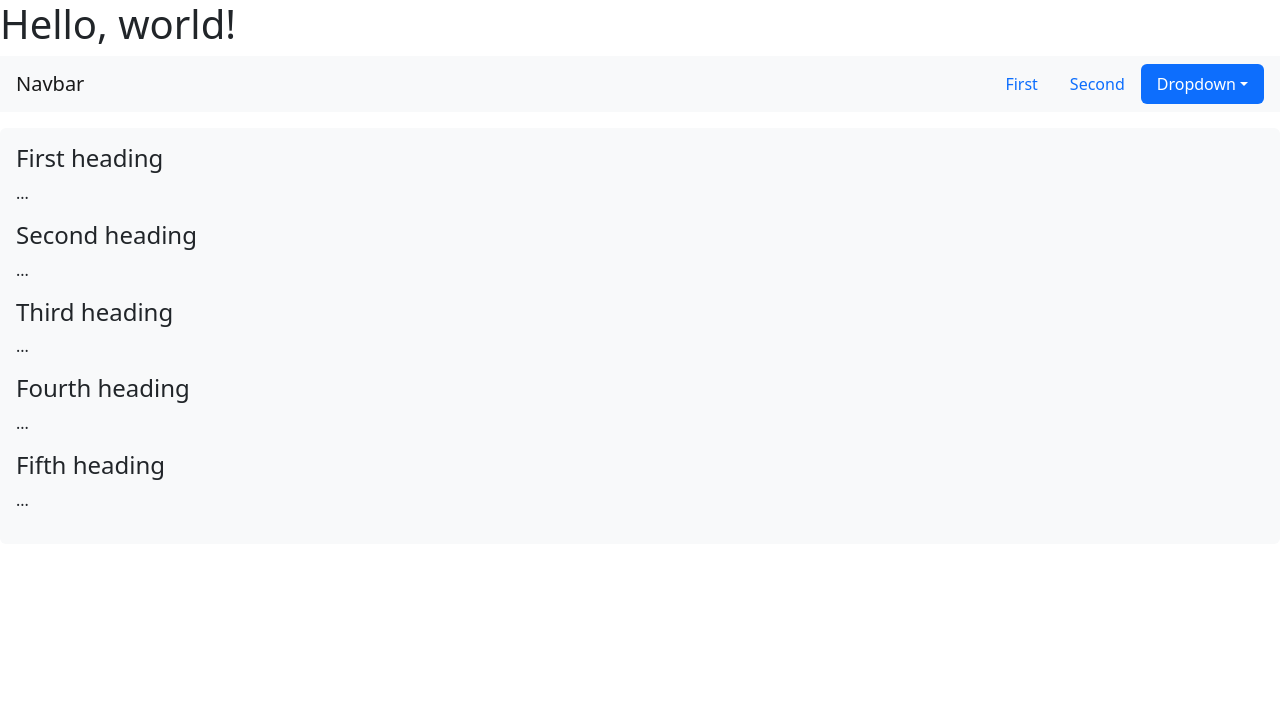
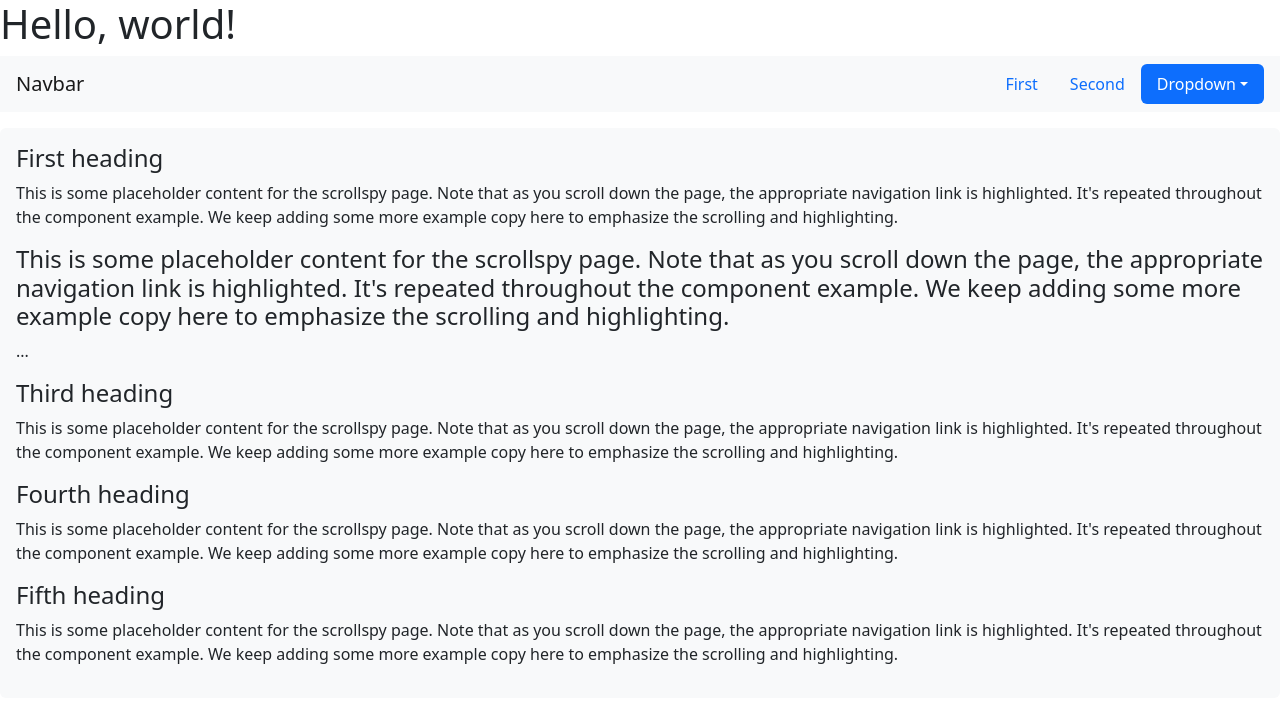
Before and after one commit to ahetesham097/NanakiWeb, a plain HTML site: page index.html in a window 1280 px wide. Drawn offline with nearby package versions, Linux system fonts and the light colour scheme.

Commit message:
adding Text

```diff
--- a/index.html
+++ b/index.html
@@ -30,15 +30,15 @@
       </nav>
       <div data-bs-spy="scroll" data-bs-target="#navbar-example2" data-bs-root-margin="0px 0px -40%" data-bs-smooth-scroll="true" class="scrollspy-example bg-light p-3 rounded-2" tabindex="0">
         <h4 id="scrollspyHeading1">First heading</h4>
-        <p>...</p>
-        <h4 id="scrollspyHeading2">Second heading</h4>
+        <p>This is some placeholder content for the scrollspy page. Note that as you scroll down the page, the appropriate navigation link is highlighted. It's repeated throughout the component example. We keep adding some more example copy here to emphasize the scrolling and highlighting.</p>
+        <h4 id="scrollspyHeading2">This is some placeholder content for the scrollspy page. Note that as you scroll down the page, the appropriate navigation link is highlighted. It's repeated throughout the component example. We keep adding some more example copy here to emphasize the scrolling and highlighting.</h4>
         <p>...</p>
         <h4 id="scrollspyHeading3">Third heading</h4>
-        <p>...</p>
+        <p>This is some placeholder content for the scrollspy page. Note that as you scroll down the page, the appropriate navigation link is highlighted. It's repeated throughout the component example. We keep adding some more example copy here to emphasize the scrolling and highlighting.</p>
         <h4 id="scrollspyHeading4">Fourth heading</h4>
-        <p>...</p>
+        <p>This is some placeholder content for the scrollspy page. Note that as you scroll down the page, the appropriate navigation link is highlighted. It's repeated throughout the component example. We keep adding some more example copy here to emphasize the scrolling and highlighting.</p>
         <h4 id="scrollspyHeading5">Fifth heading</h4>
-        <p>...</p>
+        <p>This is some placeholder content for the scrollspy page. Note that as you scroll down the page, the appropriate navigation link is highlighted. It's repeated throughout the component example. We keep adding some more example copy here to emphasize the scrolling and highlighting.</p>
       </div>
 
     <!-- JS CDN  -->
```
